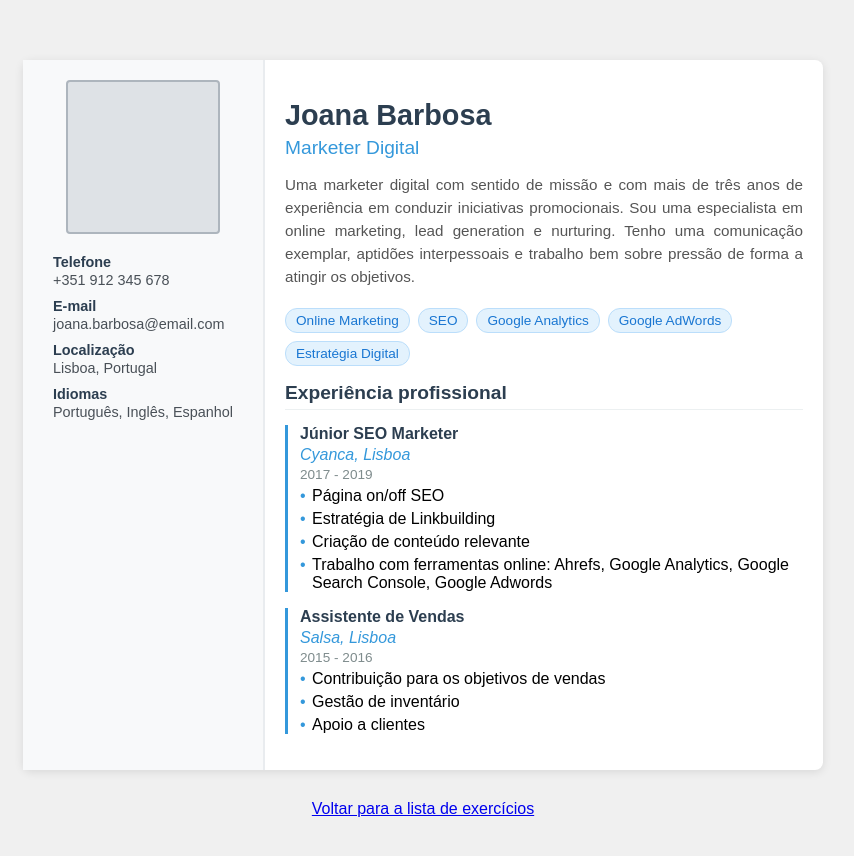
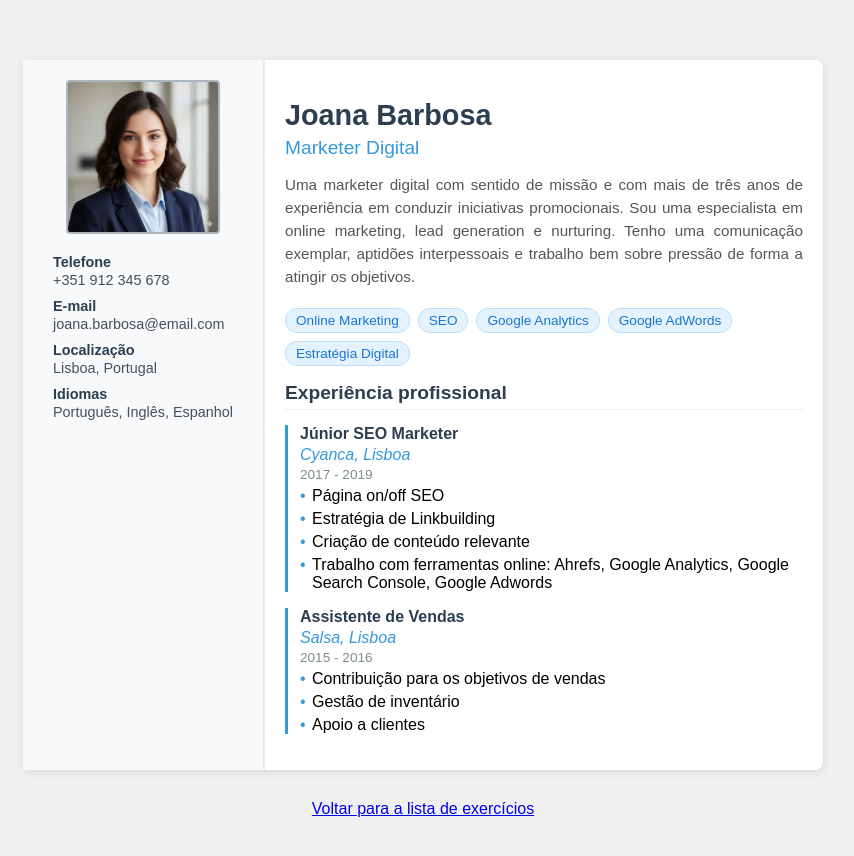
Before and after one commit to FernandoRamthun/lista_CSS_1.2, a plain HTML site: page exercicio7.html in a window 1280 px wide. Shown: the whole page, without its empty margins (217-1071 px from the left). Drawn offline with Linux system fonts and the light colour scheme.

Commit message:
alteraçoes css imagem perfil

```diff
--- a/exercicio7.html
+++ b/exercicio7.html
@@ -11,7 +11,8 @@
         <div class="perfil-layout">
             <!-- Coluna da Foto -->
             <div class="perfil-coluna-foto">
-                <div class="perfil-retangulo-foto"></div>
+                <div class="perfil-retangulo-foto">
+    <img src="imagens/fotoperfil.jpg" alt="Foto do Perfil"></div>
 
                 <div class="perfil-info-contato">
                     <div class="perfil-info-item">
--- a/style.css
+++ b/style.css
@@ -96,18 +96,21 @@ body {
 .perfil-retangulo-foto {
     width: 150px;
     height: 150px;
-    background: #dee2e6;
     border: 2px solid #adb5bd;
+    border-radius: 4px;
+    margin-bottom: 20px;
+    overflow: hidden; /* garante que a imagem não “vaze” */
     display: flex;
     align-items: center;
     justify-content: center;
-    margin-bottom: 20px;
-    border-radius: 4px;
-    font-size: 1.1rem;
-    color: #6c757d;
-    text-align: center;
-    content: "Foto";
 }
+
+.perfil-retangulo-foto img {
+    width: 100%;
+    height: 100%;
+    object-fit: cover; /* mantém proporção e corta excesso */
+}
+
 
 .perfil-info-item {
     margin-bottom: 10px;
```
Also changed, not shown: imagens/fotoperfil.jpg (added).
